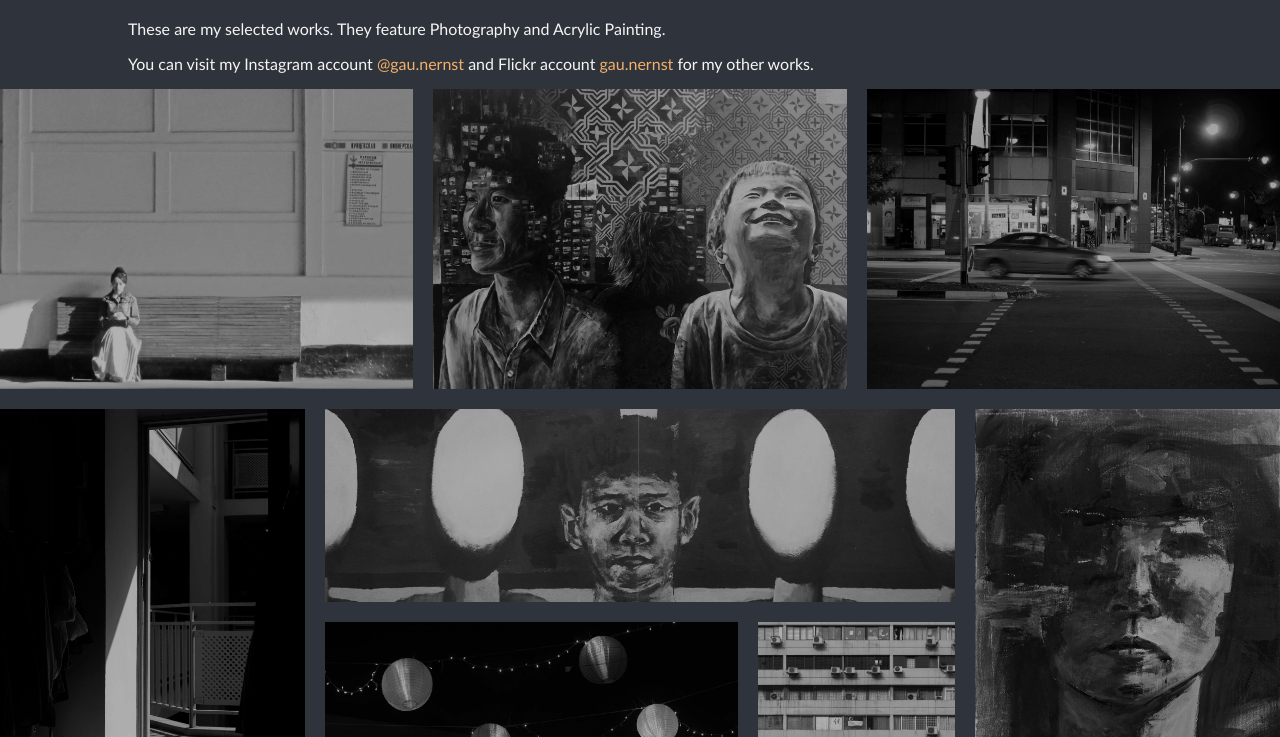
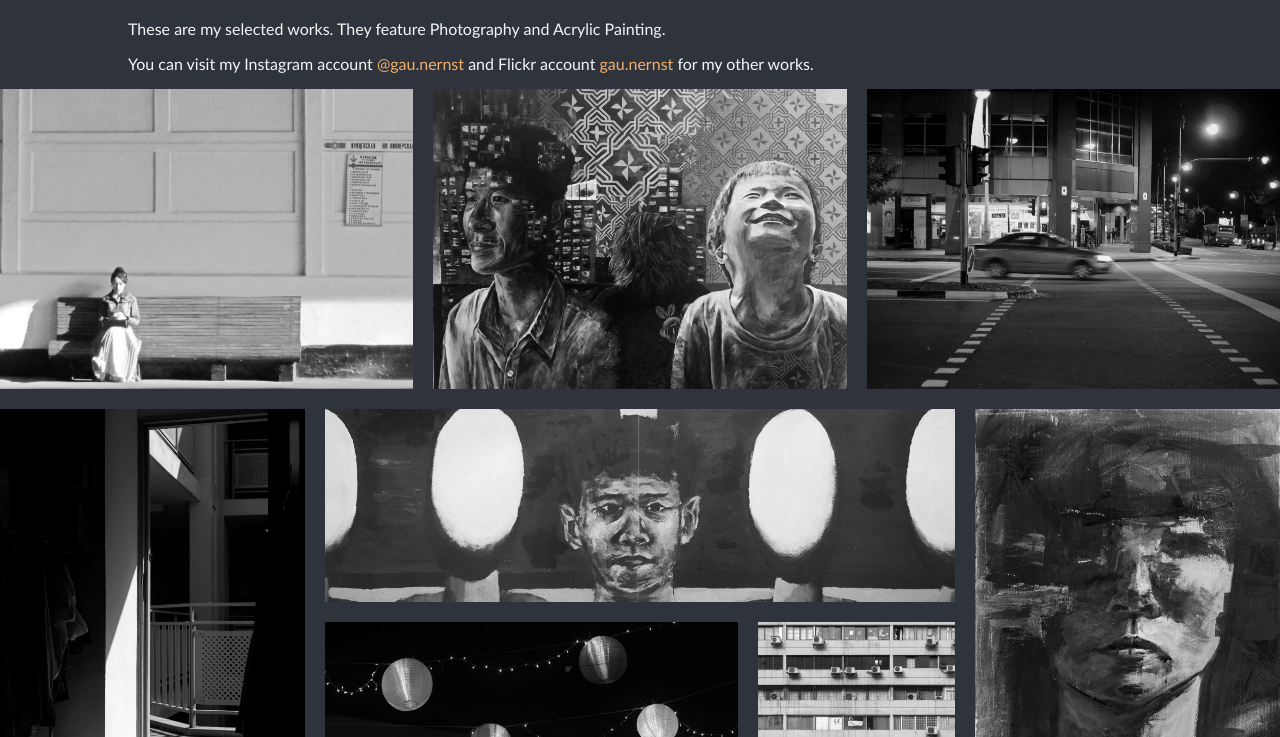
Before and after one commit to gau-nernst/Gallery, a plain HTML site: page index.html in a window 1280 px wide. Shown: the part 63-800 px from the top of the page. Drawn offline with Linux system fonts and the light colour scheme.

Commit message:
Revert "mobile interface"
This reverts commit 4c02e9b37f2c6fb45f8d3e305d7f15a9e7068545.

```diff
--- a/style.css
+++ b/style.css
@@ -23,9 +23,8 @@ a:hover { color: var(--color-3); }
   grid-template-rows: repeat(10,calc(100vw/12 - 20px));
 }
 
-.item { filter: grayscale(1) brightness(0.7); display: block;  object-fit: cover; width: 100%; height: 100%; transition: 0.4s; }
+.item { filter: grayscale(1); display: block;  object-fit: cover; width: 100%; height: 100%; transition: 0.5s ease-in-out; }
 .item:hover { filter: none; }
-.item:active { filter: none; }
 
 @media only screen and (min-width: 600px) {
   .portrait  { grid-column: span 3; grid-row: span 4; }
```
